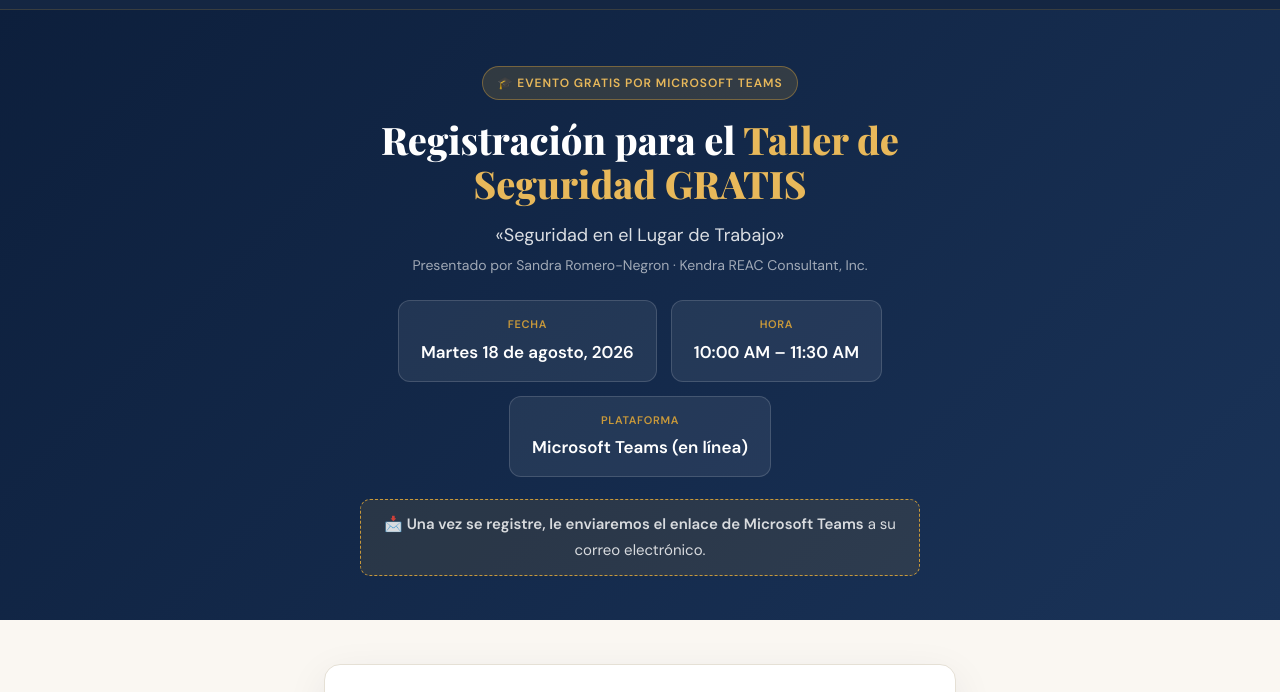
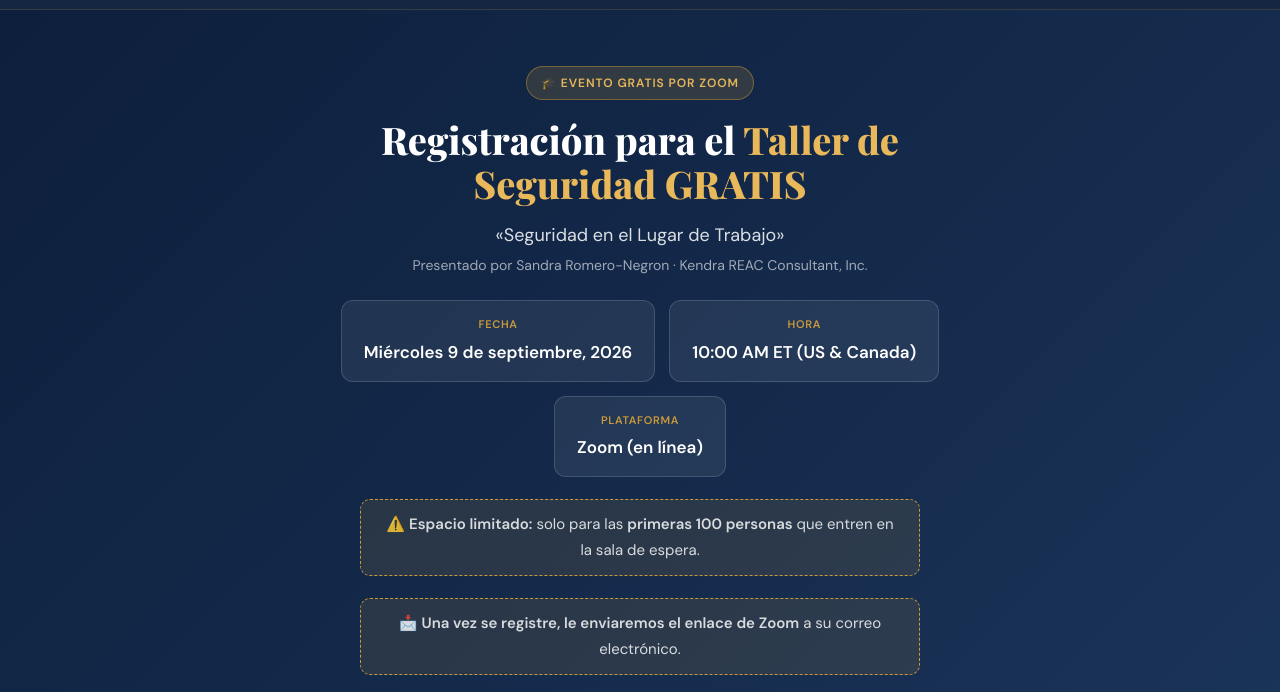
Before and after one commit to reacinspection/reacnspire-website, a plain HTML site: page taller-seguridad/index.html in a window 1280 px wide. Shown: the part 67-759 px from the top of the page. Drawn offline with nearby package versions, Linux system fonts and the light colour scheme.

Commit message:
taller-seguridad: switch workshop to Zoom / Sep 9, 2026
Update the free safety-workshop registration page from Microsoft Teams /
Aug 18 to Zoom / Wed Sep 9, 2026 10:00 AM ET, add the 100-seat waiting-room
limit note, and update meta/OG descriptions and the hidden evento field.
Form and taller-confirm email flow unchanged. Matches what is already deployed
live to reacnspire.com.

Co-Authored-By: Claude Opus 4.8 <noreply@anthropic.com>

```diff
--- a/taller-seguridad/index.html
+++ b/taller-seguridad/index.html
@@ -4,13 +4,13 @@
 <meta charset="UTF-8">
 <meta name="viewport" content="width=device-width, initial-scale=1.0">
 <title>Registración — Taller de Seguridad GRATIS | Kendra REAC Consultant</title>
-<meta name="description" content="Taller de Seguridad gratis de Kendra REAC Consultant, 18 de agosto de 2026, por Microsoft Teams. Regístrese para recibir el enlace.">
+<meta name="description" content="Taller de Seguridad gratis de Kendra REAC Consultant, 9 de septiembre de 2026, por Zoom. Regístrese para recibir el enlace.">
 <meta name="robots" content="index, follow">
 <link rel="canonical" href="https://reacnspire.com/taller-seguridad/">
 <meta property="og:type" content="website">
 <meta property="og:url" content="https://reacnspire.com/taller-seguridad/">
 <meta property="og:title" content="Registración — Taller de Seguridad GRATIS">
-<meta property="og:description" content="18 de agosto de 2026, 10:00 AM–11:30 AM. Regístrese gratis y le enviaremos el enlace de Microsoft Teams.">
+<meta property="og:description" content="9 de septiembre de 2026, 10:00 AM Eastern Time (US and Canada). Regístrese gratis y le enviaremos el enlace de Zoom.">
 <meta property="og:image" content="https://reacnspire.com/og-image.jpg">
 <meta property="og:image:width" content="1200">
 <meta property="og:image:height" content="630">
@@ -60,16 +60,17 @@
 
 <header class="hero">
   <div class="wrap">
-    <span class="badge">🎓 Evento GRATIS por Microsoft Teams</span>
+    <span class="badge">🎓 Evento GRATIS por Zoom</span>
     <h1>Registración para el <span class="free">Taller de Seguridad GRATIS</span></h1>
     <p style="font-size:18px;color:rgba(255,255,255,.85);margin-bottom:4px;">«Seguridad en el Lugar de Trabajo»</p>
     <p style="font-size:14px;color:rgba(255,255,255,.6);">Presentado por Sandra Romero-Negron · Kendra REAC Consultant, Inc.</p>
     <div class="event">
-      <div class="card"><div class="lbl">Fecha</div><div class="val">Martes 18 de agosto, 2026</div></div>
-      <div class="card"><div class="lbl">Hora</div><div class="val">10:00 AM – 11:30 AM</div></div>
-      <div class="card"><div class="lbl">Plataforma</div><div class="val">Microsoft Teams (en línea)</div></div>
+      <div class="card"><div class="lbl">Fecha</div><div class="val">Miércoles 9 de septiembre, 2026</div></div>
+      <div class="card"><div class="lbl">Hora</div><div class="val">10:00 AM ET (US &amp; Canada)</div></div>
+      <div class="card"><div class="lbl">Plataforma</div><div class="val">Zoom (en línea)</div></div>
     </div>
-    <p class="note">📩 <strong>Una vez se registre, le enviaremos el enlace de Microsoft Teams</strong> a su correo electrónico.</p>
+    <p class="note">⚠️ <strong>Espacio limitado:</strong> solo para las <strong>primeras 100 personas</strong> que entren en la sala de espera.</p>
+    <p class="note">📩 <strong>Una vez se registre, le enviaremos el enlace de Zoom</strong> a su correo electrónico.</p>
   </div>
 </header>
 
@@ -77,12 +78,12 @@
   <div class="formcard">
     <div id="ok-msg" class="ok">
       <strong>¡Gracias por registrarse! ✅</strong>
-      Le acabamos de enviar un correo de confirmación con el <strong>enlace de Microsoft Teams</strong> para unirse al taller. Revise su bandeja de entrada (y la carpeta de spam, por si acaso).
+      Le acabamos de enviar un correo de confirmación con el <strong>enlace de Zoom</strong> para unirse al taller. Revise su bandeja de entrada (y la carpeta de spam, por si acaso).
     </div>
 
     <form id="reg-form" name="taller-registro" method="POST" data-netlify="true" netlify-honeypot="bot-field" action="/taller-seguridad/?exito=true#registro">
       <input type="hidden" name="form-name" value="taller-registro">
-      <input type="hidden" name="evento" value="Seguridad en el Lugar de Trabajo — martes 18 de agosto de 2026, 10:00–11:30 AM EST (Microsoft Teams)">
+      <input type="hidden" name="evento" value="Seguridad en el Lugar de Trabajo — miércoles 9 de septiembre de 2026, 10:00 AM Eastern Time (Zoom)">
       <p hidden><label>No llenar: <input name="bot-field"></label></p>
 
       <h2>Complete su registración</h2>
@@ -129,7 +130,7 @@
         headers: { 'Content-Type': 'application/x-www-form-urlencoded' },
         body: new URLSearchParams(fd).toString()
       }).catch(function () {});
-      // 2) Enviar el correo de confirmación con el enlace de Teams
+      // 2) Enviar el correo de confirmación con el enlace de Zoom
       // (función alojada en NspirePro, donde Resend está comprobado que funciona)
       fetch('https://app.reacnspire.com/taller-confirm', {
         method: 'POST',
```
